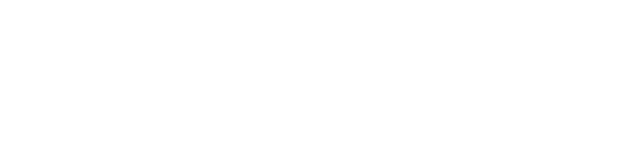
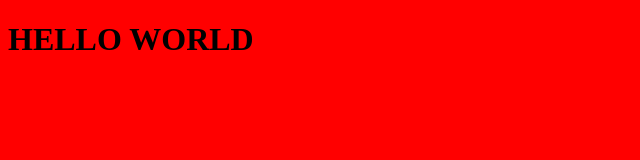
Before and after one commit to AndreD4/Portfolio, a plain HTML site: page index.html in a window 1280 px wide. Shown: the whole page, without its empty margins (0-640 px from the left). Drawn offline with Linux system fonts and the light colour scheme.

Commit message:
Will be slowly working on portfolio

```diff
--- a/index.html
+++ b/index.html
@@ -3,5 +3,11 @@
   <head>
     <meta charset="UTF-8">
     <title>Andre Mayn Resume</title>
+    <link rel="stylesheet" href="style.css">
   </head>
+
+
+  <body>
+    <h1>HELLO WORLD</h1>
+  </body>
 </html>
--- /dev/null
+++ b/style.css
@@ -0,0 +1,3 @@
+*{
+  background-color: red;
+}
```
